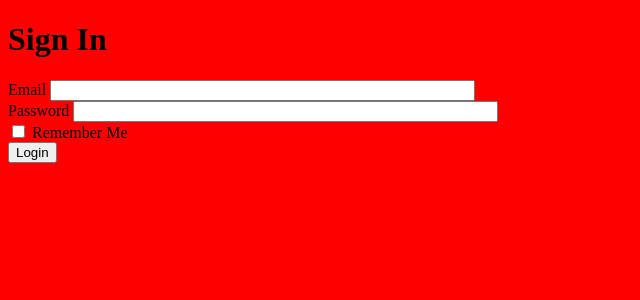
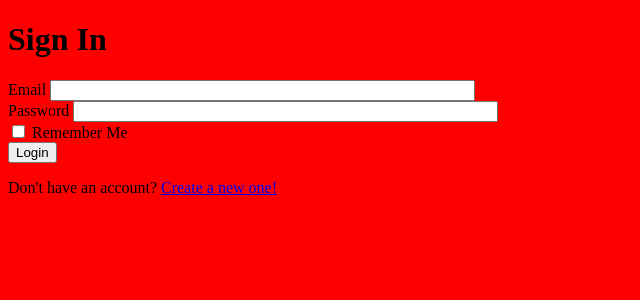
Before and after one commit to Pruki01/UCDPA-Assignment-4, a Flask app: page /login in a window 1280 px wide. Shown: the part 26-326 px from the top of the page, without its empty margins (0-640 px from the left). Run offline with Flask 3, Linux system fonts and the light colour scheme.

Commit message:
Added registration link to login page

```diff
--- a/templates/auth/login.html
+++ b/templates/auth/login.html
@@ -27,4 +27,7 @@
         </div>
     </form>
 
+    <div>
+        <p>Don't have an account? <a href="{{ url_for('register') }}">Create a new one!</a></p>
+    </div>
 {% endblock %}
```
